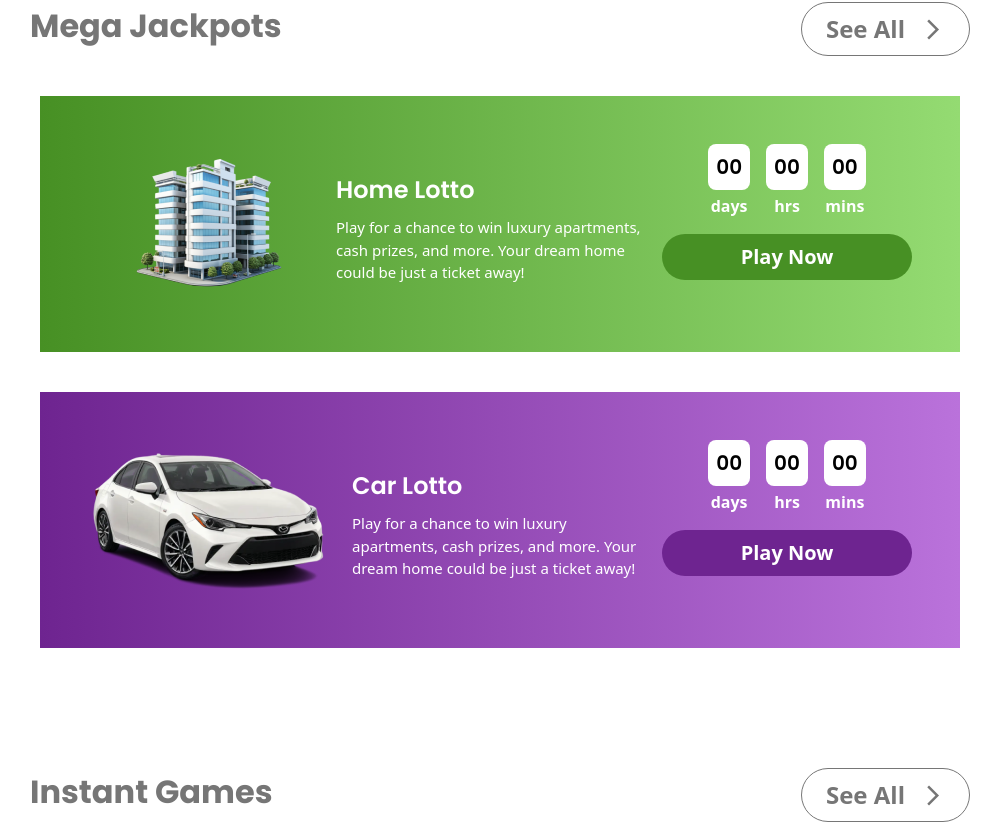
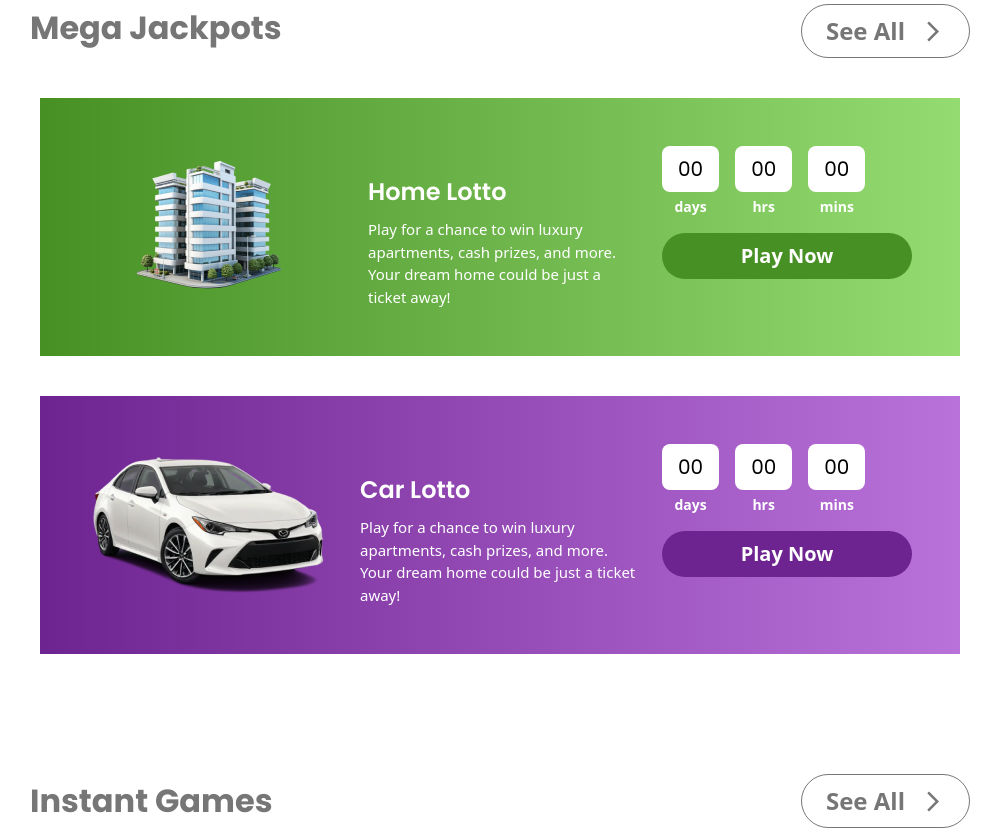
Before and after one commit to Faidunni/LottoBox-LandingPage, a React (Vite) app: page / in a window 1280 px wide. Shown: the part 954-1784 px from the top of the page, without its empty margins (140-1141 px from the left). Built offline with nearby package versions, Linux system fonts and the light colour scheme.

Commit message:
responsive

```diff
--- a/src/Pages/LottoPage.jsx
+++ b/src/Pages/LottoPage.jsx
@@ -1,27 +1,9 @@
 import Nav from "../component/Nav";
-import SubNav from "../component/SubNav";
-import { CiCalendar } from "react-icons/ci";
-import { IoWalletOutline } from "react-icons/io5";
-import { TbCircleNumber1 } from "react-icons/tb";
 import NumberSelection from "../sections/NumberSelection";
 import Ticket from "../sections/Ticket";
 import EuroDonation from "../sections/EuroDonation";
 import { Link } from "react-router-dom";
-
-const Details = [
-  {
-    title: "Draw every Tuesday & Friday",
-    icon: <CiCalendar />,
-  },
-  {
-    title: "Bet from €6.00 per ticket",
-    icon: <IoWalletOutline />,
-  },
-  {
-    title: "5 numbers & 3 'Euronumbers'",
-    icon: <TbCircleNumber1 />,
-  },
-];
+import LottoSubNav from "../component/LottoSubNav";
 
 const LottoPage = () => {
   return (
@@ -31,25 +13,8 @@ const LottoPage = () => {
       </Link>
 
       {/* subnav header */}
-      <div className="bg-[#56ae2d] pb-4 shadow-md">
-        <SubNav />
-        <div className=" flex items-center py-2 justify-center gap-20 bg-white">
-          {Details.map((detail, index) => (
-            <div key={index} className="  flex items-center gap-2">
-              <div className="w-[20px] h-[20px] flex items-center justify-center ">
-                {detail.icon}
-              </div>
-              <div>
-                <h3 className="font-DM Sans text-[13.34px] font-[500] text-[#012406]">
-                  {detail.title}
-                </h3>
-              </div>
-            </div>
-          ))}
-        </div>
-      </div>
+      <LottoSubNav />
       {/* NumberSelection */}
-
       <NumberSelection />
       <Ticket />
       <EuroDonation />
--- a/src/component/InstantPage.jsx
+++ b/src/component/InstantPage.jsx
@@ -50,13 +50,16 @@ function InstantPage() {
   }, []);
   return (
     <>
-      <section className="mt-[120px] mb-[40px]">
-        <div className="flex justify-between px-[170px]" data-aos="fade-right">
-          <h1 className="font-Poppins font-bold text-[32px] text-text-color">
+      <section className="lg:mt-[120px] mb-[40px] lg:px-[170px] px-4">
+        <div
+          className="flex justify-between items-center"
+          data-aos="fade-right"
+        >
+          <h1 className="font-Poppins font-bold lg:text-[32px] sm:text-[18px] text-text-color">
             Instant Games
           </h1>
 
-          <button className="font-DM Sans font-normal text-[24px] flex items-center border border-text-color text-text-color py-2 px-6 gap-4 rounded-full">
+          <button className="font-DM Sans font-normal lg:text-[24px] flex items-center border border-text-color text-text-color py-2 px-6 gap-4 rounded-full">
             See All
             <span>
               <img src={arrow} alt="forward arrow" />
@@ -66,7 +69,7 @@ function InstantPage() {
 
         {/* instant games card */}
         <div
-          className="grid grid-cols-1 md:grid-cols-2 lg:grid-cols-2 gap-6 px-[170px] mt-[40px]"
+          className="grid grid-cols-1 md:grid-cols-2 lg:grid-cols-2 gap-6  mt-[40px]"
           data-aos="fade-down"
         >
           {InstantGames.map((game, index) => (
--- /dev/null
+++ b/src/component/LottoSubNav.jsx
@@ -0,0 +1,43 @@
+import SubNav from "./SubNav";
+import { CiCalendar } from "react-icons/ci";
+import { IoWalletOutline } from "react-icons/io5";
+import { TbCircleNumber1 } from "react-icons/tb";
+
+const Details = [
+  {
+    title: "Draw every Tuesday & Friday",
+    icon: <CiCalendar />,
+  },
+  {
+    title: "Bet from €6.00 per ticket",
+    icon: <IoWalletOutline />,
+  },
+  {
+    title: "5 numbers & 3 'Euronumbers'",
+    icon: <TbCircleNumber1 />,
+  },
+];
+
+function LottoSubNav() {
+  return (
+    <div className="bg-[#56ae2d] pb-4 shadow-md">
+      <SubNav />
+      <div className=" flex items-center py-2 justify-center gap-20 bg-white">
+        {Details.map((detail, index) => (
+          <div key={index} className="  flex items-center gap-2">
+            <div className="w-[20px] h-[20px] flex items-center justify-center ">
+              {detail.icon}
+            </div>
+            <div>
+              <h3 className="font-DM Sans text-[13.34px] font-[500] text-[#012406]">
+                {detail.title}
+              </h3>
+            </div>
+          </div>
+        ))}
+      </div>
+    </div>
+  );
+}
+
+export default LottoSubNav;
--- a/src/sections/CarLotto.jsx
+++ b/src/sections/CarLotto.jsx
@@ -1,61 +1,54 @@
-import React from "react";
+import { useEffect } from "react";
 import car from "../assets/Images/car.png";
 import AOS from "aos";
 import "aos/dist/aos.css";
-import { useEffect } from "react";
+import { Link } from "react-router-dom";
 
 const CarLotto = () => {
   useEffect(() => {
     AOS.init({ duration: 1000 });
   }, []);
+
   return (
     <div
-      className="bg-background-color flex p-[48px] w-[920px]  justify-between gap-2"
+      className="bg-background-color flex flex-col lg:flex-row items-center lg:items-start p-4 sm:p-8 lg:p-[48px] max-w-[90%] lg:max-w-[920px] mx-auto justify-between gap-4"
       data-aos="fade-left"
     >
-      <img src={car} alt="skyscrapper" />
+      <img
+        src={car}
+        alt="skyscraper"
+        className="w-full lg:w-auto max-w-[250px] sm:max-w-[400px]"
+      />
 
-      <div className="flex ml-4">
-        <div className="mt-7">
-          <p className="font-Poppins text-[24px] text-white font-normal mb-2">
+      <div className="flex flex-col lg:ml-4 lg:flex-row items-center lg:items-start">
+        <div className="mt-6 lg:mt-7 text-center lg:text-left">
+          <p className="font-Poppins text-[20px] sm:text-[24px] text-white font-normal mb-2">
             Car Lotto
           </p>
-          <p className="font-DM Sans  text-[15px] text-white pr-5">
+          <p className="font-DM Sans text-[14px] sm:text-[15px] text-white pr-0 lg:pr-5">
             Play for a chance to win luxury apartments, cash prizes, and more.
             Your dream home could be just a ticket away!
           </p>
         </div>
 
-        <div className="flex flex-col">
-          <div className="flex gap-4 justify-center mb-4">
-            <div>
-              <div className="font-Poppins bg-white p-2 font-normal text-[20px] rounded-lg">
-                00
+        <div className="flex flex-col items-center lg:items-start mt-4 lg:mt-0">
+          <div className="flex gap-2 sm:gap-4 justify-center mb-4">
+            {["days", "hrs", "mins"].map((label, index) => (
+              <div key={index}>
+                <div className="font-Poppins bg-white py-2 px-3 sm:px-4 text-[18px] sm:text-[20px] rounded-lg">
+                  00
+                </div>
+                <p className="font-DM Sans text-center font-normal text-white mt-1 text-[12px] sm:text-[14px]">
+                  {label}
+                </p>
               </div>
-              <p className="font-DM Sans text-center font-normal text-white mt-1">
-                days
-              </p>
-            </div>
-            <div>
-              <div className="font-Poppins bg-white p-2 font-normal text-[20px] rounded-lg">
-                00
-              </div>
-              <p className="font-DM Sans text-center font-normal text-white mt-1">
-                hrs
-              </p>
-            </div>
-            <div>
-              <div className="font-Poppins bg-white p-2 font-normal text-[20px] rounded-lg">
-                00
-              </div>
-              <p className="font-DM Sans text-center font-normal text-white mt-1">
-                mins
-              </p>
-            </div>
+            ))}
           </div>
-          <button className="bg-btn-color text-white py-2 px-4 rounded-full w-[250px] font-DM Sans font-normal text-[20px]">
-            Play Now
-          </button>
+          <Link to="/lottopage">
+            <button className="bg-btn-color text-white py-2 px-4 rounded-full w-[200px] sm:w-[250px] font-DM Sans font-normal text-[18px] sm:text-[20px]">
+              Play Now
+            </button>
+          </Link>
         </div>
       </div>
     </div>
--- a/src/sections/HomeLotto.jsx
+++ b/src/sections/HomeLotto.jsx
@@ -1,7 +1,8 @@
+import { useEffect } from "react";
 import house from "../assets/Images/house.png";
 import AOS from "aos";
 import "aos/dist/aos.css";
-import { useEffect } from "react";
+import { Link } from "react-router-dom";
 
 function HomeLotto() {
   useEffect(() => {
@@ -10,52 +11,44 @@ function HomeLotto() {
 
   return (
     <div
-      className="bg-custom-gradient flex p-[48px] w-[920px] my-10 justify-between gap-2"
+      className="bg-custom-gradient flex flex-col lg:flex-row items-center lg:items-start p-4 sm:p-8 lg:p-[48px] max-w-[90%] lg:max-w-[920px] mx-auto my-6 lg:my-10 justify-between gap-6"
       data-aos="fade-right"
     >
-      <img src={house} alt="skyscrapper" />
+      <img
+        src={house}
+        alt="skyscraper"
+        className="w-full lg:w-auto max-w-[250px] sm:max-w-[400px]"
+      />
 
-      <div className="flex ">
-        <div className="mt-7">
-          <p className="font-Poppins text-[24px] text-white font-normal mb-2">
+      <div className="flex flex-col lg:ml-4 lg:flex-row items-center lg:items-start">
+        <div className="mt-6 lg:mt-7 text-center lg:text-left">
+          <p className="font-Poppins text-[20px] sm:text-[24px] text-white font-normal mb-2">
             Home Lotto
           </p>
-          <p className="font-DM Sans  text-[15px] text-white pr-5">
+          <p className="font-DM Sans text-[14px] sm:text-[15px] text-white pr-0 lg:pr-5">
             Play for a chance to win luxury apartments, cash prizes, and more.
             Your dream home could be just a ticket away!
           </p>
         </div>
 
-        <div className="flex flex-col">
-          <div className="flex gap-4 justify-center mb-4">
-            <div>
-              <div className="font-Poppins bg-white p-2 font-normal text-[20px] rounded-lg">
-                00
+        <div className="flex flex-col items-center lg:items-start mt-4 lg:mt-0">
+          <div className="flex gap-2 sm:gap-4 justify-center mb-4">
+            {["days", "hrs", "mins"].map((label, index) => (
+              <div key={index}>
+                <div className="font-Poppins bg-white py-2 px-3 sm:px-4 text-[18px] sm:text-[20px] rounded-lg">
+                  00
+                </div>
+                <p className="font-DM Sans text-center font-normal text-white mt-1 text-[12px] sm:text-[14px]">
+                  {label}
+                </p>
               </div>
-              <p className="font-DM Sans text-center font-normal text-white mt-1">
-                days
-              </p>
-            </div>
-            <div>
-              <div className="font-Poppins bg-white p-2 font-normal text-[20px] rounded-lg">
-                00
-              </div>
-              <p className="font-DM Sans text-center font-normal text-white mt-1">
-                hrs
-              </p>
-            </div>
-            <div>
-              <div className="font-Poppins bg-white p-2 font-normal text-[20px] rounded-lg">
-                00
-              </div>
-              <p className="font-DM Sans text-center font-normal text-white mt-1">
-                mins
-              </p>
-            </div>
+            ))}
           </div>
-          <button className="bg-nav-text text-white py-2 px-4 rounded-full w-[250px] font-DM Sans font-normal text-[20px]">
-            Play Now
-          </button>
+          <Link to="/lottopage">
+            <button className="bg-nav-text text-white py-2 px-4 rounded-full w-[200px] sm:w-[250px] font-DM Sans font-normal text-[18px] sm:text-[20px]">
+              Play Now
+            </button>
+          </Link>
         </div>
       </div>
     </div>
```
Also changed, not shown: src/component/Hero.jsx (+9 -6 lines), src/component/HowToPlay.jsx (+7 -7 lines).
